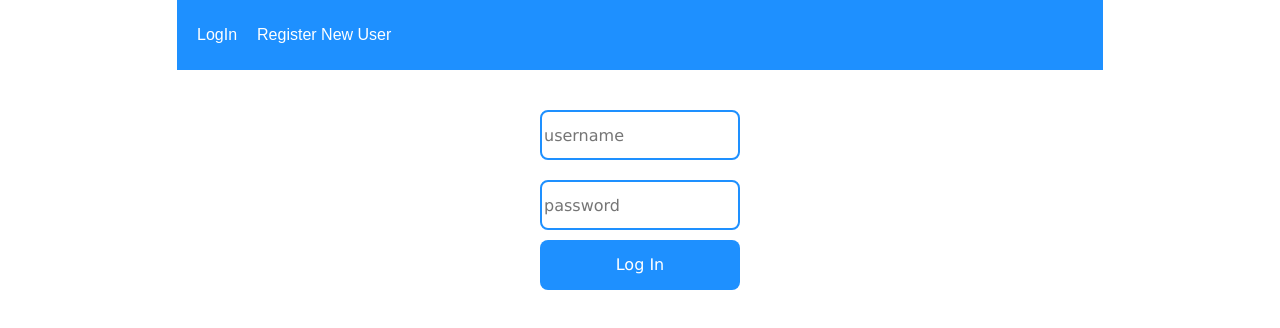
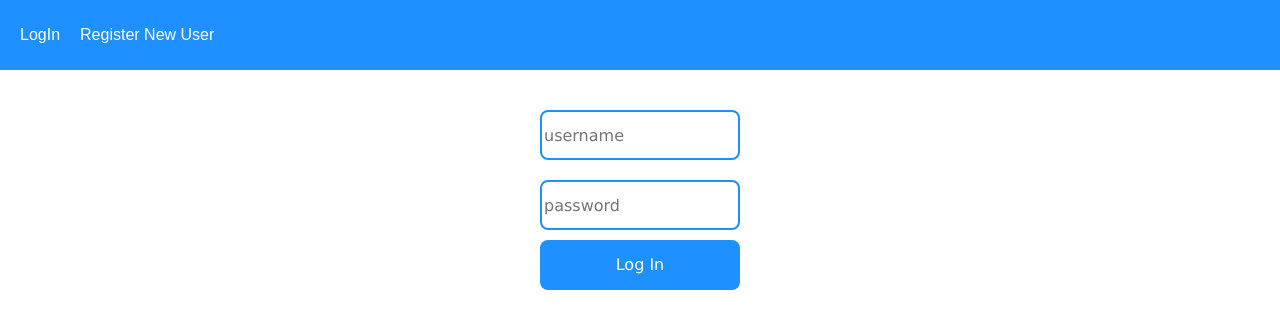
Before and after one commit to xaruFushigi/posts_front_end, a React (Create React App) app: page /login in a window 1280 px wide. Shown: the top 328 px of the page. Built offline with nearby package versions, Linux system fonts and the light colour scheme; no server answers.

Commit message:
Update App.css

```diff
--- a/src/App.css
+++ b/src/App.css
@@ -699,7 +699,6 @@ body {
 
   .navbar {
     position: fixed;
-    max-width: 926px;
     width: 100%;
     height: 70px;
     background-color: dodgerblue;
```
